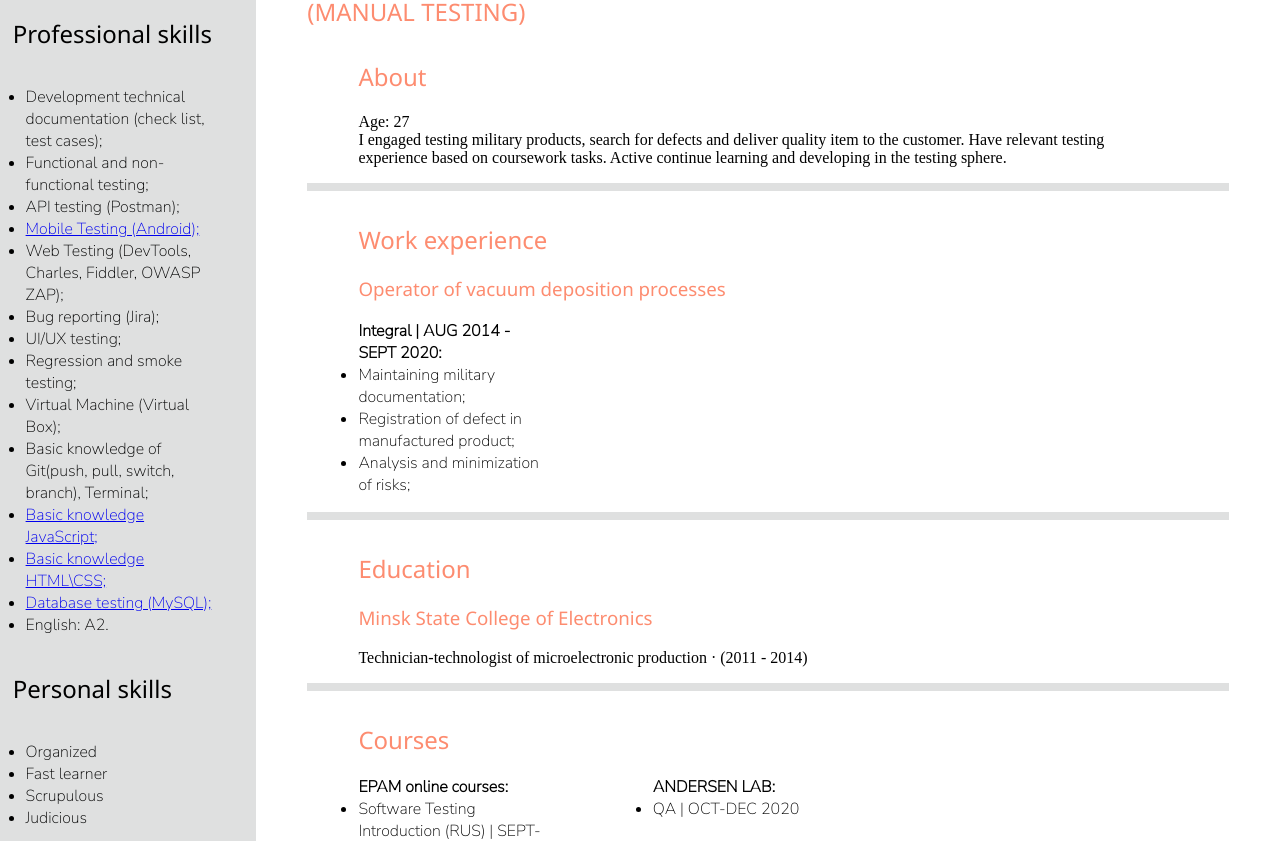
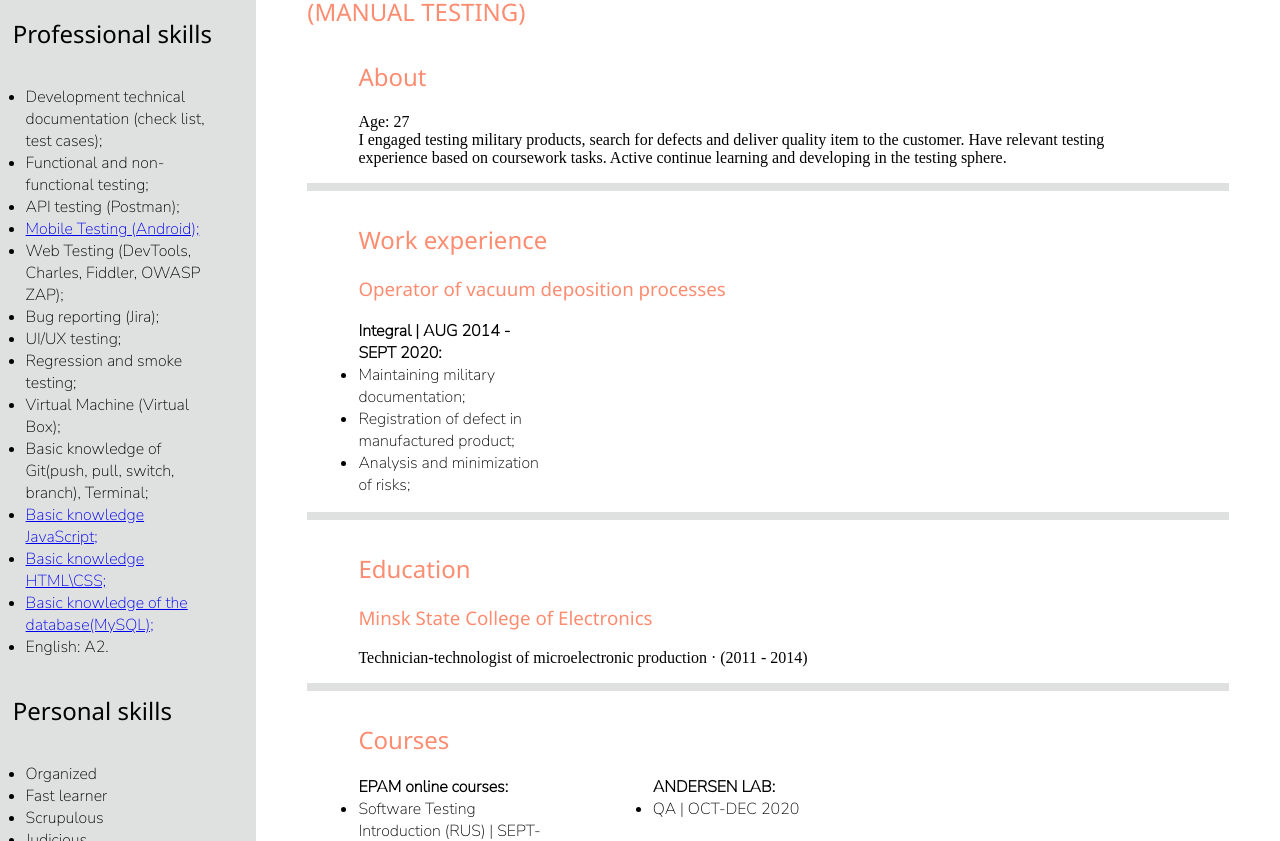
Before and after one commit to XiveZ/RESUME-FORM, a plain HTML site: page index.html in a window 1280 px wide. Shown: the part 259-1100 px from the top of the page. Drawn offline with Linux system fonts and the light colour scheme.

Commit message:
edit: edit index.html file.

```diff
--- a/index.html
+++ b/index.html
@@ -32,7 +32,7 @@
                 <li>Basic knowledge of Git(push, pull, switch, branch), Terminal;</li>
                 <li><a href="https://github.com/XiveZ/RESUME-FORM/tree/main/Hobby/TelegramBot">Basic knowledge JavaScript;</a></li>
                 <li><a href="https://xivez.github.io/RESUME-FORM/">Basic knowledge HTML\CSS;</a></li>
-                <li><a href="https://github.com/XiveZ/RESUME-FORM/tree/main/Testing/SQL">Database testing (MySQL);</a></li>
+                <li><a href="https://github.com/XiveZ/RESUME-FORM/tree/main/Testing/SQL">Basic knowledge of the database(MySQL);</a></li>
                 <li>English: A2.</li>
             </ul>
 
```
